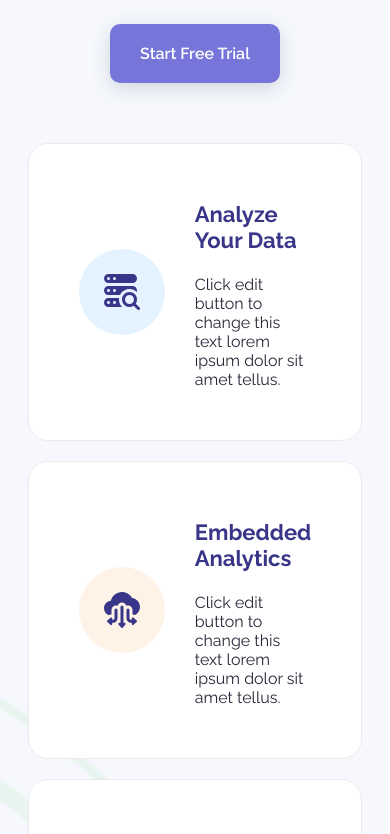
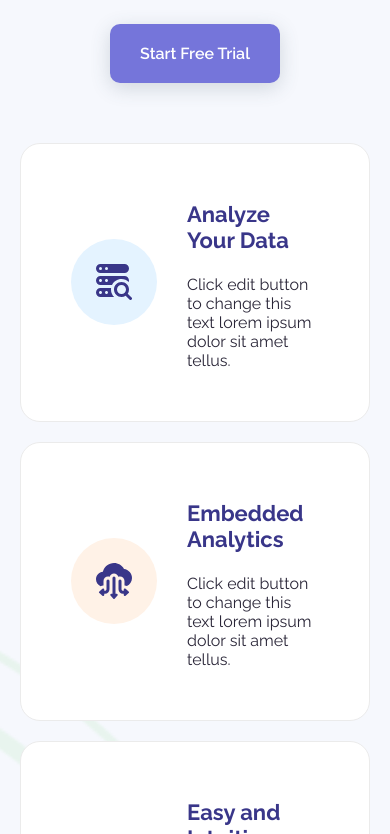
Before and after one commit to aspectum/react-frontend-sydney, a React (Create React App) app: page / in a window 390 px wide. Shown: the part 4630-5464 px from the top of the page. Built offline with nearby package versions, Linux system fonts and the light colour scheme.

Commit message:
Cleaned up css

```diff
--- a/src/sections/Tools/Tools.css
+++ b/src/sections/Tools/Tools.css
@@ -14,7 +14,6 @@
     display: flex;
     width: 50%;
     align-items: center;
-    align-content: center;
 }
 
 .tools .desc_section_inner {
@@ -37,10 +36,6 @@
     margin: 40px 90px -70px 0px;
 }
 
-.tools .item {
-    display: flex;
-}
-
 .tools svg {
     width: 36px;
     height: 36px;
@@ -49,12 +44,12 @@
 @media only screen and (max-width: 1024px) {
     .tools {
         flex-wrap: wrap;
-        justify-content: center;
+        flex-direction: column;
+        align-items: center;
     }
 
     .tools .desc_section {
         width: 80%;
-        margin: 0 10px;
         text-align: center;
     }
 
@@ -64,7 +59,7 @@
 
     .tools .cards {
         width: auto;
-        margin: 120px 10px 0;
+        margin-top: 120px;
     }
 }
 
```
